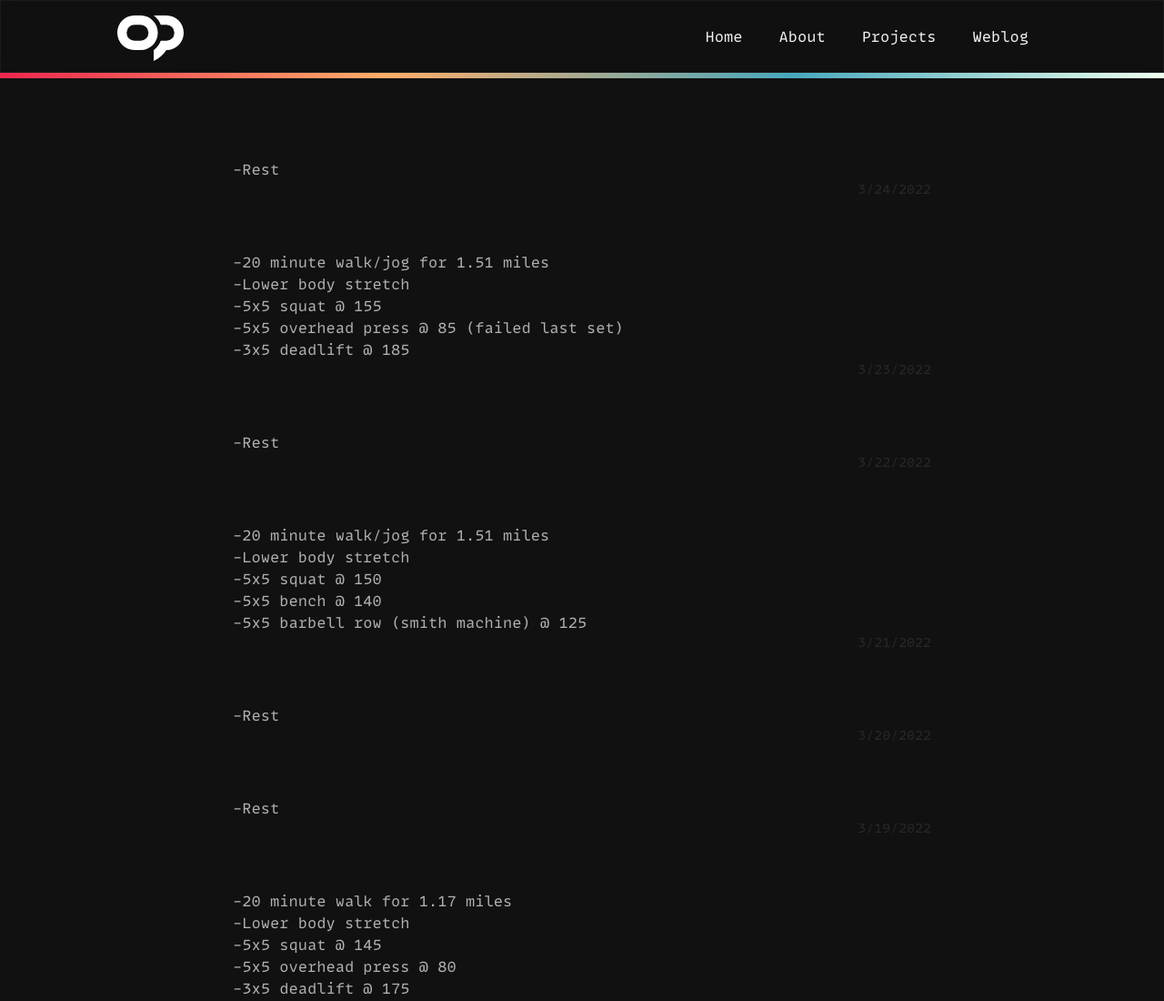
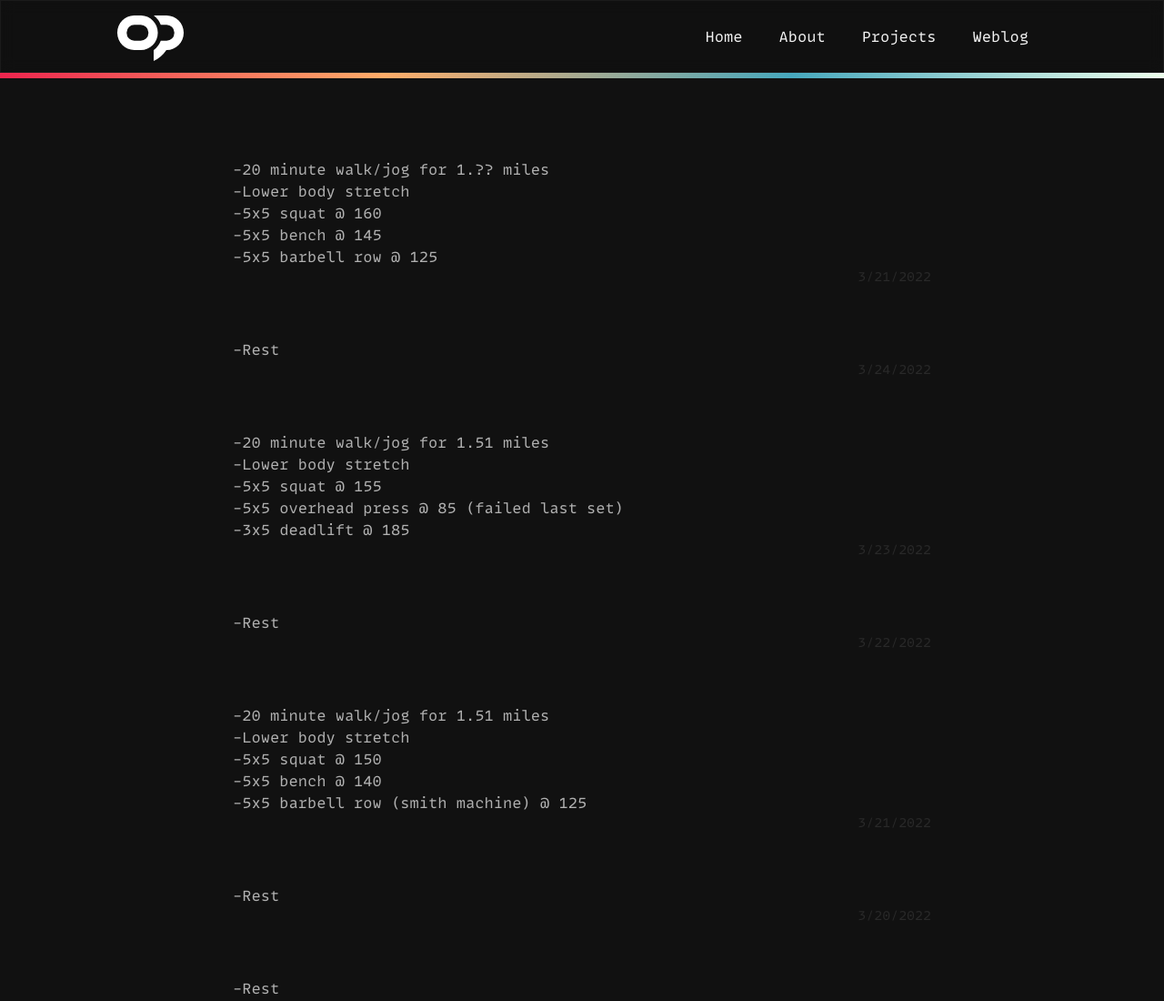
Before and after one commit to orenpajela/orenpajelawebsite, a plain HTML site: page fitness.html in a window 1280 px wide. Shown: the top 1100 px of the page at 91% size. Drawn offline with nearby package versions, Linux system fonts and the light colour scheme.

Commit message:
Update fitness.html

```diff
--- a/fitness.html
+++ b/fitness.html
@@ -41,6 +41,10 @@
   </div>
   <div class="color-bar wf-section"></div>
   <div class="weblog-section wf-section">
+	<div class="fitness-div">
+	    <p class="weblog-paragraph">-20 minute walk/jog for 1.?? miles<br>-Lower body stretch<br>-5x5 squat @ 160<br>-5x5 bench @ 145<br>-5x5 barbell row @ 125<br></p>
+	    <p class="weblog-date">3/21/2022</p>
+	</div>
     <div class="fitness-div">
 	    <p class="weblog-paragraph">-Rest<br></p>
 	    <p class="weblog-date">3/24/2022</p>
```
